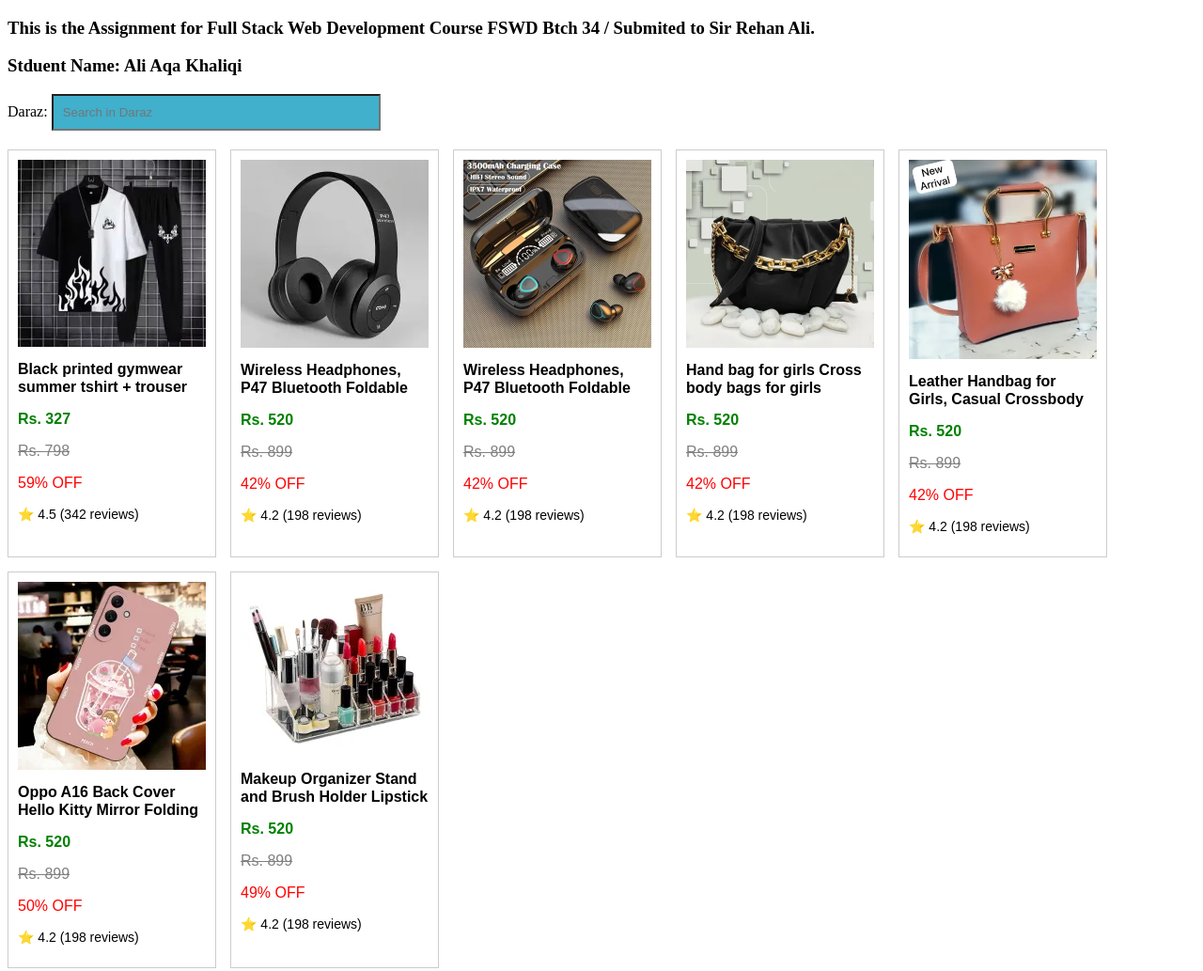
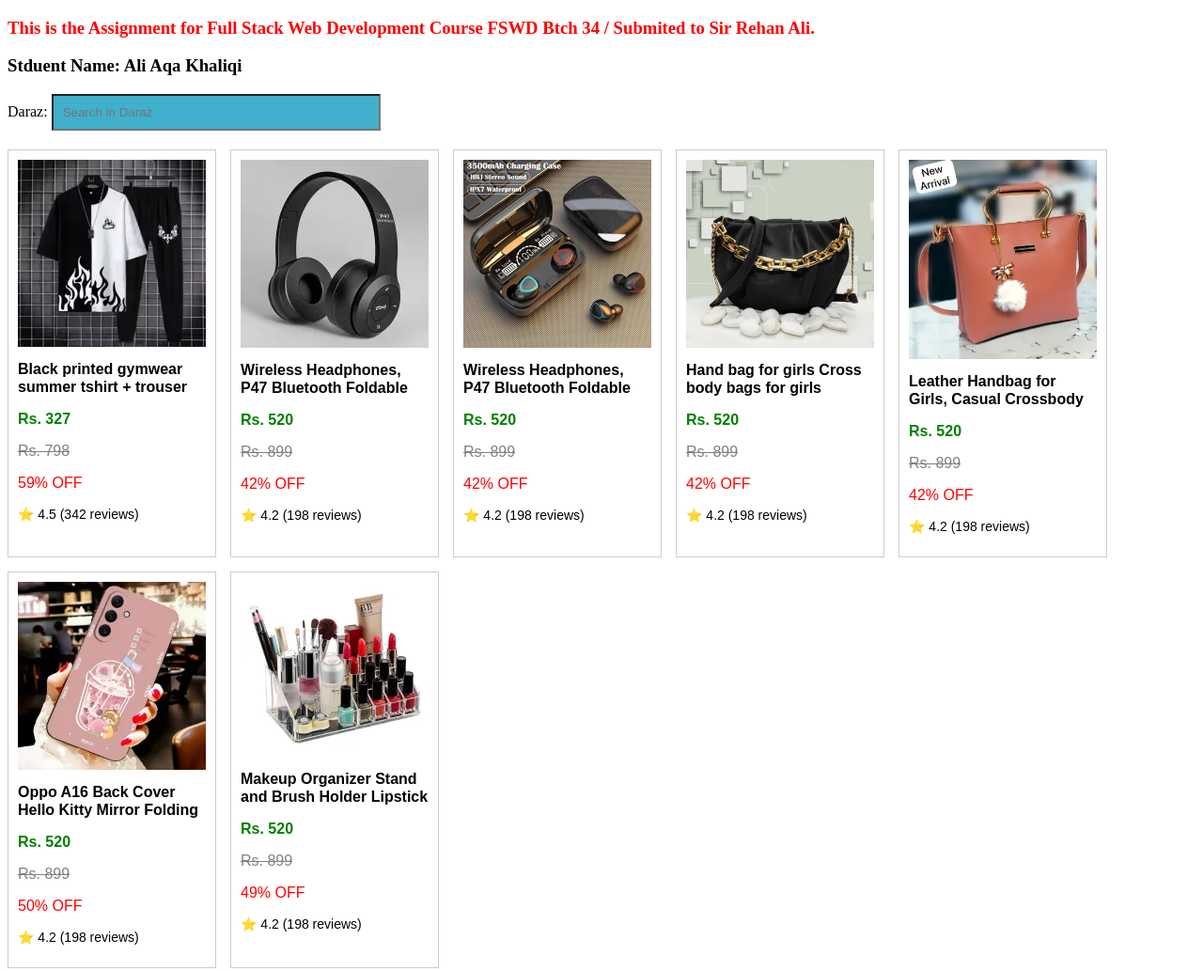
Before and after one commit to alikhaliqi93/webprojects, a plain HTML site: page index.html in a window 1280 px wide. Shown: the whole page at 94% size. Drawn offline with Linux system fonts and the light colour scheme.

Commit message:
Update index.html

```diff
--- a/index.html
+++ b/index.html
@@ -5,7 +5,7 @@
 </head>
 
 <body>
-<h3>This is the Assignment for Full Stack Web Development Course FSWD Btch 34 / Submited to Sir Rehan Ali.</h3>
+<h3 style="color: red;">This is the Assignment for Full Stack Web Development Course FSWD Btch 34 / Submited to Sir Rehan Ali.</h3>
 <h3>Stduent Name: Ali Aqa Khaliqi</h3>
 <label for="">Daraz:</label>
 <input type="search" placeholder="Search in Daraz" style="background-color: rgb(64, 176, 204); padding: 10px; width: 350px;">
```
